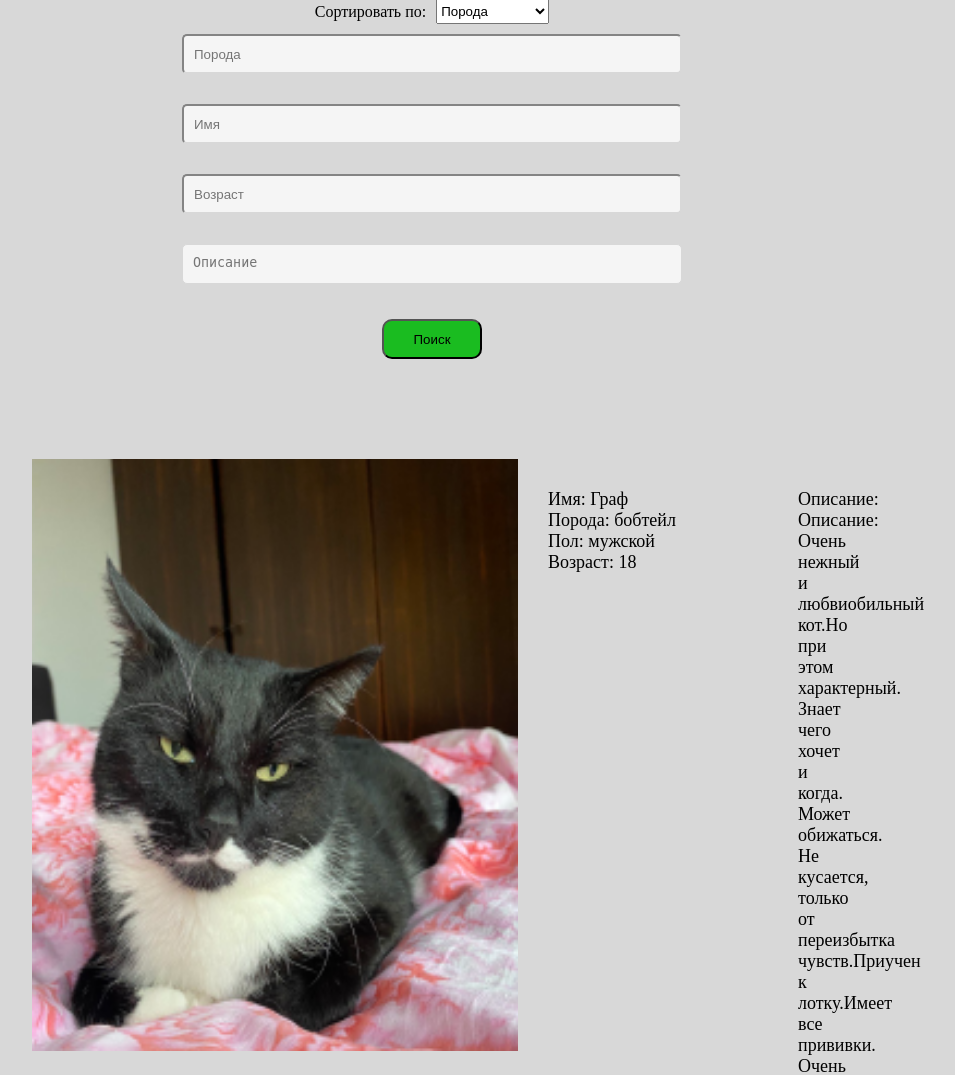
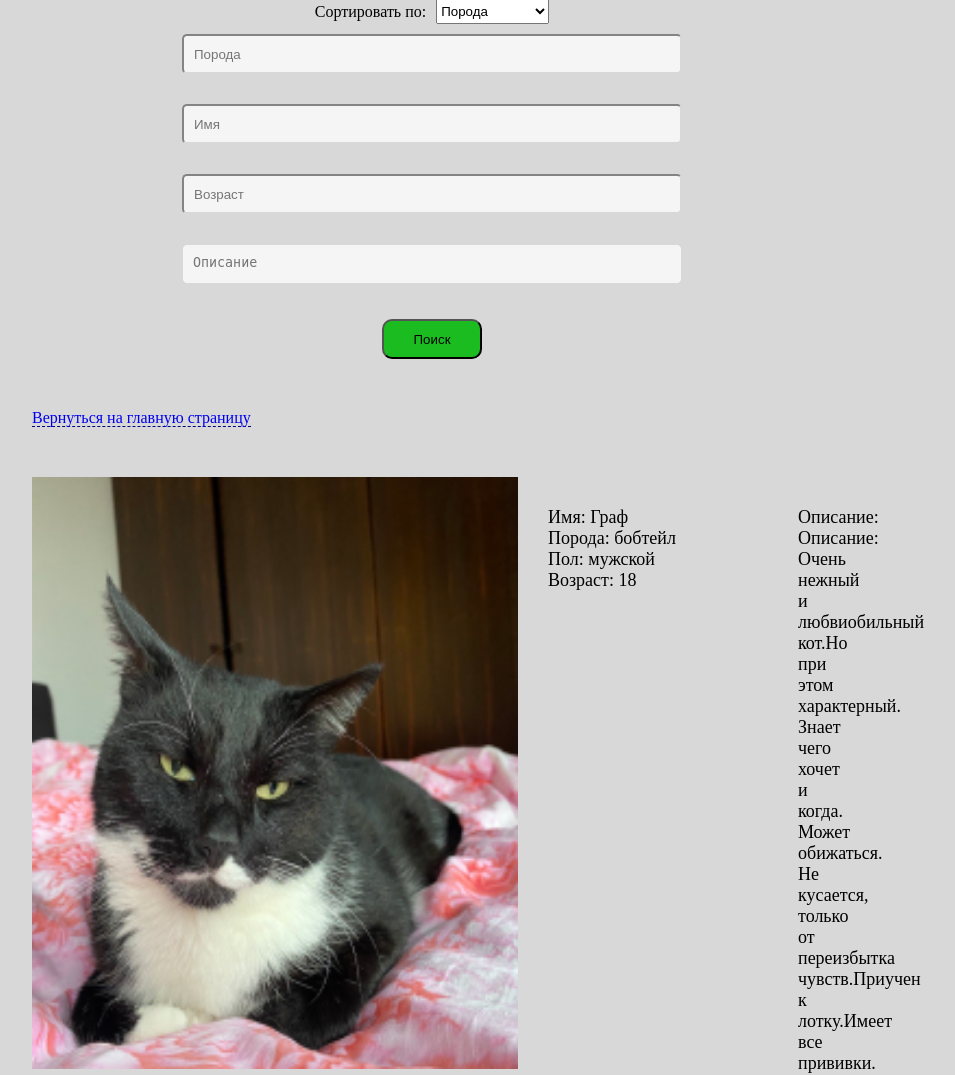
Before and after one commit to Alset-Nikolas/APICatLibrary, a Flask app: a page that uses app/templates/cat_info.html in a window 1280 px wide. Shown: the part 31-1106 px from the top of the page, without its empty margins (208-1163 px from the left). Run offline with Flask 2, Linux system fonts and the light colour scheme; some libraries are stand-ins or nearby versions.

Commit message:
docker add

```diff
--- a/app/static/style/style.css
+++ b/app/static/style/style.css
@@ -64,7 +64,7 @@ img {
 
 /* HEADER */
 .header {
-    margin-bottom: 100px;
+    margin-bottom: 50px;
 }
 
 .header-wrapper {
@@ -121,6 +121,22 @@ img {
 /* MAIN */
 .main-container {
     max-width: 1400px;
+}
+
+.link-main_menu {
+    margin-bottom: 50px;
+}
+
+.link-main_menu a {
+    text-decoration: none;
+    /* Убираем подчеркивание */
+    border-bottom: 1px dashed #000080;
+    /* Добавляем свою линию */
+}
+
+.link-main_menu a:hover {
+    color: #f00000;
+    /* Цвет ссылки при наведении на нее курсора */
 }
 
 .swiper {
--- a/app/templates/cat_info.html
+++ b/app/templates/cat_info.html
@@ -1,6 +1,9 @@
 {% extends "base.html" %}
 {% block main %}
 <div class="container">
+    <div class="link-main_menu">
+        <a href="/">Вернуться на главную страницу</a>
+    </div>
     <div class="cat-info-wrapper flex">
         <div class="main__left-content">
             <img src="{{cat.path_url}}" alt="Фото кота">
```
